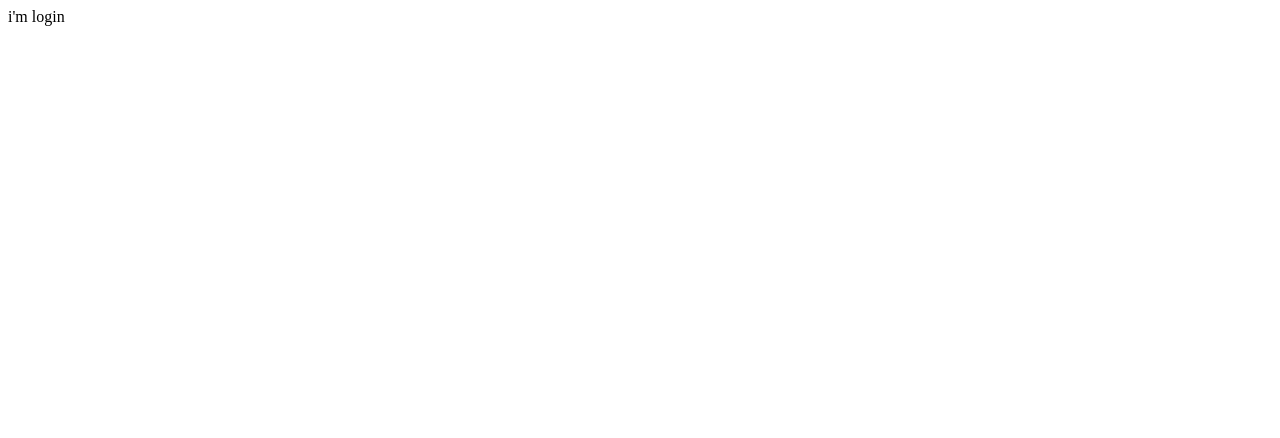
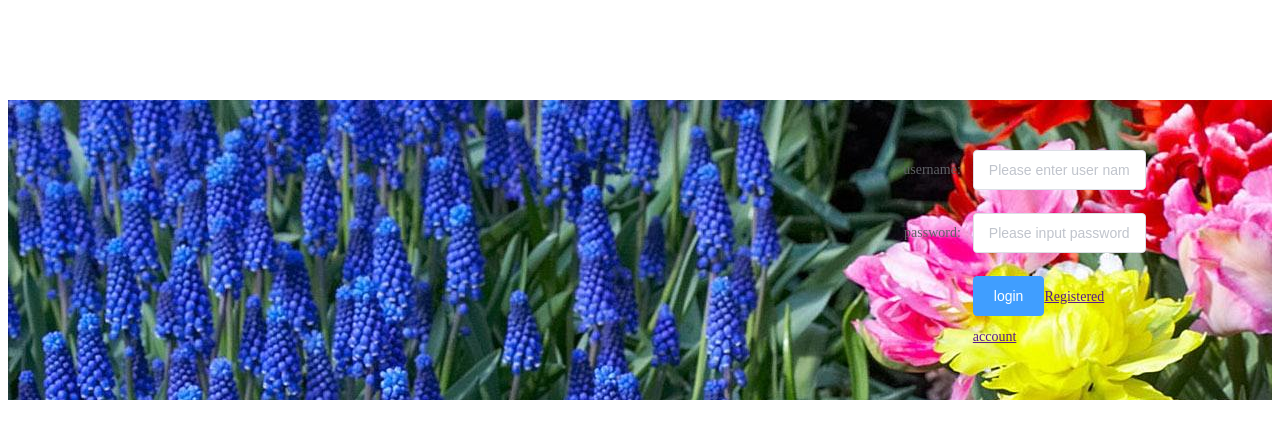
Before and after one commit to yun1lie/wanzid, a Vue app in the folder florist/florist_front/: page /#/login in a window 1280 px wide. Shown: the top 438 px of the page. Built offline with nearby package versions, Linux system fonts and the light colour scheme.

Commit message:
登录界面

```diff
--- a/florist/florist_front/src/views/login/login.vue
+++ b/florist/florist_front/src/views/login/login.vue
@@ -1,10 +1,58 @@
 <template>
-  <div class="login">i'm login</div>
+  <div class="login">
+    <div class="longpic">
+      <div class="loginform">
+        <el-form ref="form" :model="form" label-width="80px">
+          <el-form-item label="username:">
+            <el-input
+              v-model="form.username"
+              placeholder="Please enter user name"
+            ></el-input>
+          </el-form-item>
+          <el-form-item label="password:">
+            <el-input
+              v-model="form.userpwd"
+              placeholder="Please input password"
+            ></el-input>
+          </el-form-item>
+          <el-form-item>
+            <el-button type="primary" @click="onSubmit">login</el-button>
+            <a href="">Registered account</a>
+          </el-form-item>
+        </el-form>
+      </div>
+    </div>
+  </div>
 </template>
 
 <script>
-export default {};
+export default {
+  data() {
+    return {
+      form: {
+        username: "",
+        userpwd: "",
+      },
+    };
+  },
+  methods: {
+    onSubmit() {
+      console.log("submit!");
+    },
+  },
+};
 </script>
 
 <style>
+.longpic {
+  background-image: url("flowerpic.jpeg");
+}
+.loginform {
+  position: relative;
+  top: 50px;
+  margin-left: 70%;
+  width: 20%;
+  height: 300px;
+  margin-top: 100px;
+}
 </style>
```
Also changed, not shown: florist/florist_front/src/views/login/flowerpic.jpeg (added).
